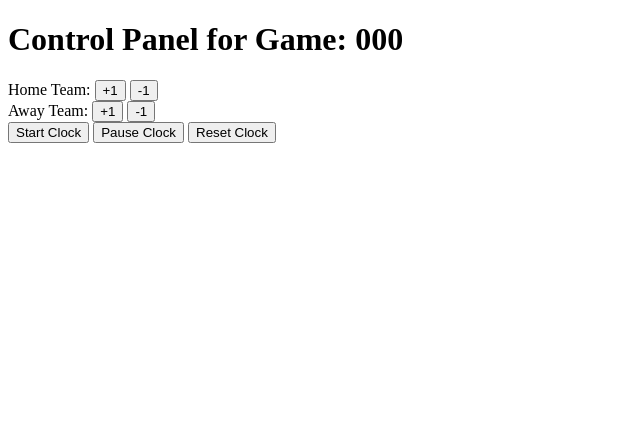
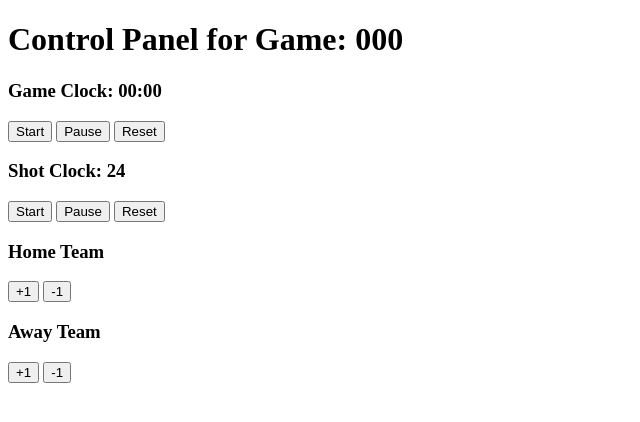
Before and after one commit to shrujal-srinath/basketball2.0, a Flask app: template templates/control.html in a window 1280 px wide. Shown: the top 422 px of the page, without its empty margins (0-640 px from the left). Run offline with Flask 3, Linux system fonts and the light colour scheme; the template is opened without the code that fills it: most values are stand-ins (such as "Sample title", 1, 10 or a date in 2020); some libraries are stand-ins or nearby versions.

Commit message:
Updated control.html with synced game and shot clocks

```diff
--- a/templates/control.html
+++ b/templates/control.html
@@ -7,27 +7,56 @@
 <body>
   <h1>Control Panel for Game: {{ game_code }}</h1>
 
+  <!-- Game Clock Controls -->
+  <h3>Game Clock: <span id="clock">00:00</span></h3>
   <div>
-    <label>Home Team: </label>
-    <button onclick="update('home_score', 1)">+1</button>
-    <button onclick="update('home_score', -1)">-1</button>
+    <button onclick="startClock()">Start</button>
+    <button onclick="pauseClock()">Pause</button>
+    <button onclick="resetClock()">Reset</button>
   </div>
 
+  <!-- Shot Clock Controls -->
+  <h3>Shot Clock: <span id="shot_clock">24</span></h3>
   <div>
-    <label>Away Team: </label>
-    <button onclick="update('away_score', 1)">+1</button>
-    <button onclick="update('away_score', -1)">-1</button>
+    <button onclick="startShotClock()">Start</button>
+    <button onclick="pauseShotClock()">Pause</button>
+    <button onclick="resetShotClock()">Reset</button>
   </div>
 
-  <div>
-    <button onclick="startClock()">Start Clock</button>
-    <button onclick="pauseClock()">Pause Clock</button>
-    <button onclick="resetClock()">Reset Clock</button>
-  </div>
+  <!-- Score Controls -->
+  <h3>Home Team</h3>
+  <button onclick="update('home_score', 1)">+1</button>
+  <button onclick="update('home_score', -1)">-1</button>
+
+  <h3>Away Team</h3>
+  <button onclick="update('away_score', 1)">+1</button>
+  <button onclick="update('away_score', -1)">-1</button>
 
   <script>
     const socket = io();
 
+    // Send join event
+    socket.on('connect', () => {
+      socket.emit('join_game', { game_code: "{{ game_code }}" });
+    });
+
+    // Handle updates from server
+    socket.on('update_display', data => {
+      if (data.home_score !== undefined) {
+        document.getElementById('home_score_display')?.innerText = data.home_score;
+      }
+      if (data.away_score !== undefined) {
+        document.getElementById('away_score_display')?.innerText = data.away_score;
+      }
+      if (data.clock !== undefined) {
+        document.getElementById('clock').innerText = data.clock;
+      }
+      if (data.shot_clock !== undefined) {
+        document.getElementById('shot_clock').innerText = data.shot_clock;
+      }
+    });
+
+    // Emit score update
     function update(field, change) {
       socket.emit('update_score', {
         game_code: "{{ game_code }}",
@@ -36,16 +65,26 @@
       });
     }
 
+    // Clock controls
     function startClock() {
       socket.emit('clock_control', { action: 'start', game_code: "{{ game_code }}" });
     }
-
     function pauseClock() {
       socket.emit('clock_control', { action: 'pause', game_code: "{{ game_code }}" });
     }
-
     function resetClock() {
       socket.emit('clock_control', { action: 'reset', game_code: "{{ game_code }}" });
+    }
+
+    // Shot clock controls
+    function startShotClock() {
+      socket.emit('shot_clock_control', { action: 'start', game_code: "{{ game_code }}" });
+    }
+    function pauseShotClock() {
+      socket.emit('shot_clock_control', { action: 'pause', game_code: "{{ game_code }}" });
+    }
+    function resetShotClock() {
+      socket.emit('shot_clock_control', { action: 'reset', game_code: "{{ game_code }}" });
     }
   </script>
 </body>
```
